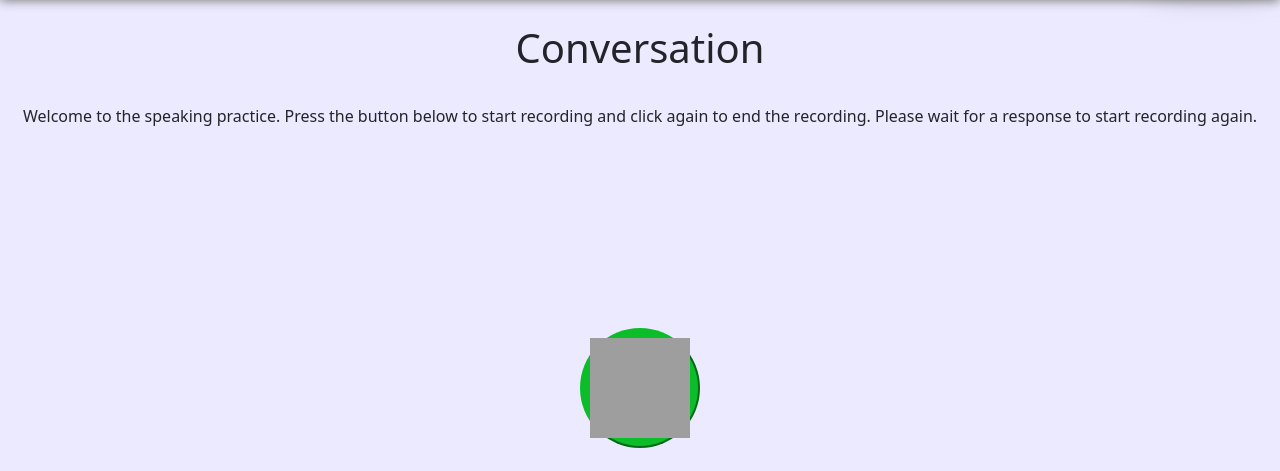
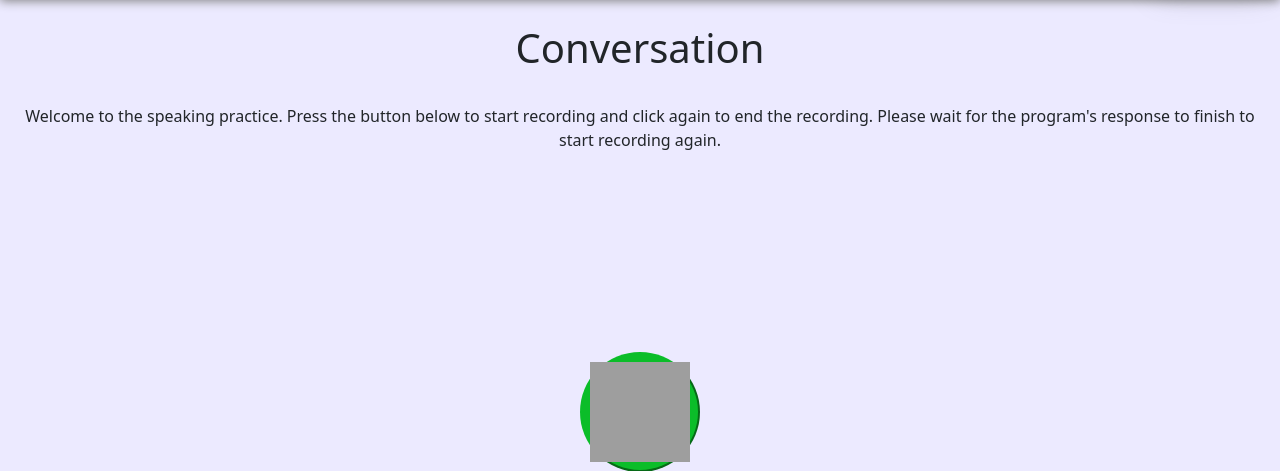
Before and after one commit to rlmtm/CS-IA, a Flask app: template templates/conversation.html in a window 1280 px wide. Shown: the part 74-545 px from the top of the page. Run offline with Flask 3, Linux system fonts and the light colour scheme; the template is opened without the code that fills it, so the values that code supplies are empty; some libraries are stand-ins or nearby versions; grey boxes are pictures that could not be loaded.

Commit message:
Update conversation.html

```diff
--- a/templates/conversation.html
+++ b/templates/conversation.html
@@ -8,7 +8,7 @@
     <h1>Conversation</h1>
     <br>
     <div class="horizontal-stack-w-tex">
-        <a>Welcome to the speaking practice. Press the button below to start recording and click again to end the recording. Please wait for a response to start recording again.</a>
+        <a>Welcome to the speaking practice. Press the button below to start recording and click again to end the recording. Please wait for the program's response to finish to start recording again.</a>
     </div>
     <div style="display: flex; flex-direction: column;">
         <button class="fbtn btn-primary mx-auto msgSpace actionButton" type="submit" style="margin-top: 200px" id="actionButton">
```
